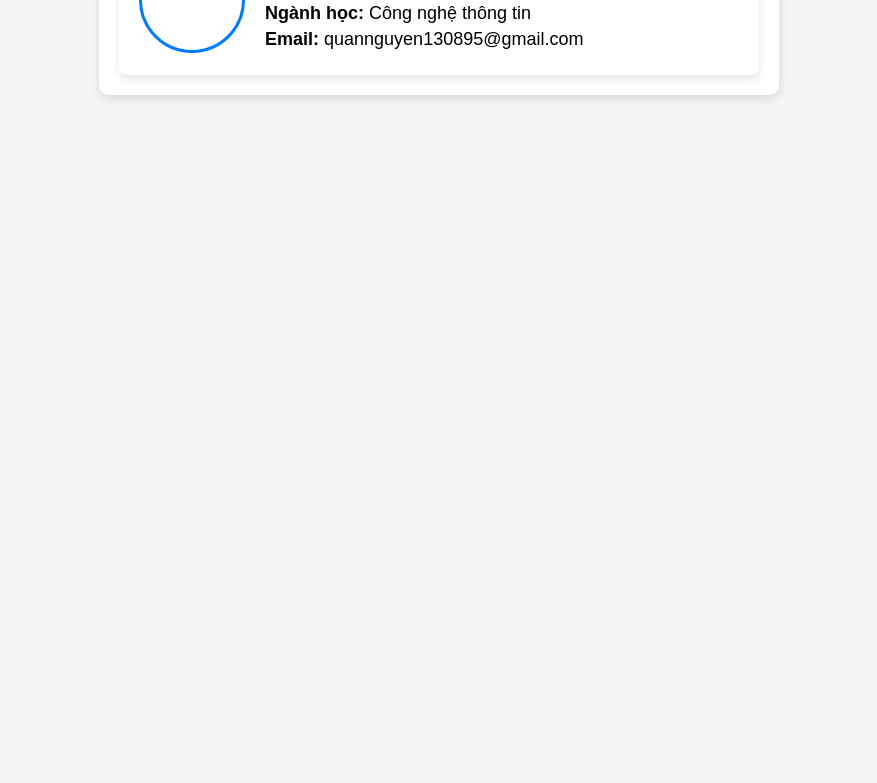
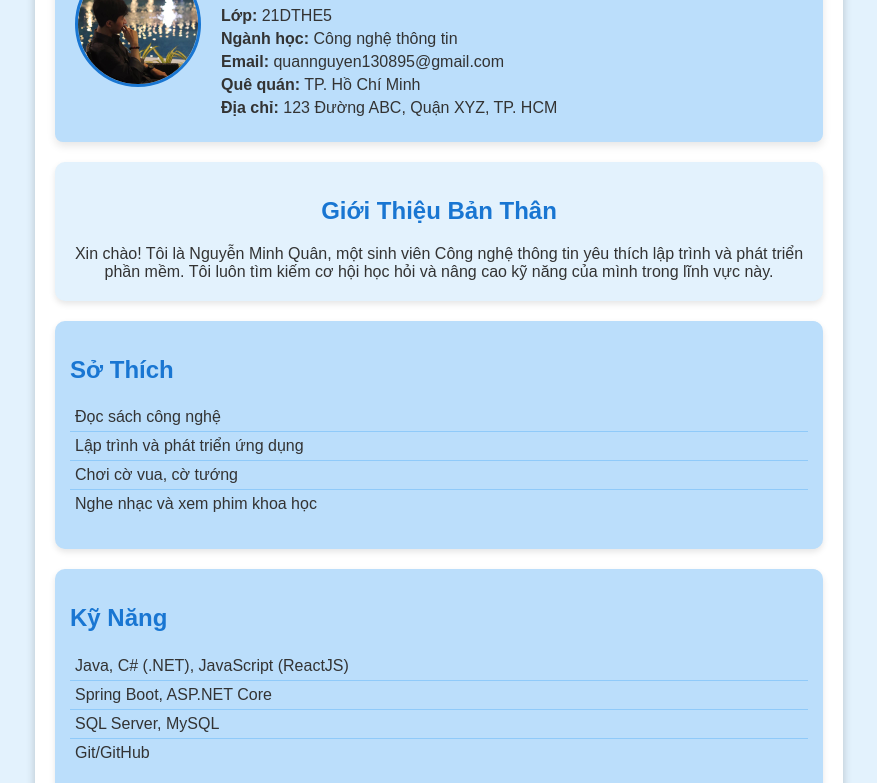
Before and after one commit to MinhQuannekk/NguyenMinhQuan.github.io, a plain HTML site: page index.html in a window 1280 px wide. Shown: the part 224-1007 px from the top of the page, without its empty margins (201-1078 px from the left). Before the commit the page ends 800 px from the top, so only its background shows below. Drawn offline with Linux system fonts and the light colour scheme.

Commit message:
Edit profile

```diff
--- a/index.html
+++ b/index.html
@@ -3,20 +3,60 @@
 <head>
     <meta charset="UTF-8">
     <meta name="viewport" content="width=device-width, initial-scale=1.0">
-    <title>Thông Tin Sinh Viên</title>
+    <title>Hồ Sơ Cá Nhân - Nguyễn Minh Quân</title>
     <link rel="stylesheet" href="style.css">
 </head>
 <body>
     <div class="container">
-        <h1>Thông Tin Sinh Viên</h1>
-        <div class="student-card">
-            <img src="avatar.png" alt="Ảnh đại diện">
+        <h1>Hồ Sơ Cá Nhân</h1>
+        <div class="profile-card">
+            <img src="quanna.jpg" alt="Ảnh đại diện">
             <div class="info">
-                <p><strong>Họ và Tên:</strong> Nguyễn Minh Quân</p>
+                <h2>Nguyễn Minh Quân</h2>
                 <p><strong>MSSV:</strong> 2180609107</p>
+                <p><strong>Lớp:</strong> 21DTHE5</p>
                 <p><strong>Ngành học:</strong> Công nghệ thông tin</p>
                 <p><strong>Email:</strong> quannguyen130895@gmail.com</p>
+                <p><strong>Quê quán:</strong> TP. Hồ Chí Minh</p>
+                <p><strong>Địa chỉ:</strong> 123 Đường ABC, Quận XYZ, TP. HCM</p>
             </div>
+        </div>
+
+        <div class="about">
+            <h2>Giới Thiệu Bản Thân</h2>
+            <p>
+                Xin chào! Tôi là Nguyễn Minh Quân, một sinh viên Công nghệ thông tin yêu thích lập trình
+                và phát triển phần mềm. Tôi luôn tìm kiếm cơ hội học hỏi và nâng cao kỹ năng của mình trong lĩnh vực này.
+            </p>
+        </div>
+
+        <div class="section">
+            <h2>Sở Thích</h2>
+            <ul>
+                <li>Đọc sách công nghệ</li>
+                <li>Lập trình và phát triển ứng dụng</li>
+                <li>Chơi cờ vua, cờ tướng</li>
+                <li>Nghe nhạc và xem phim khoa học</li>
+            </ul>
+        </div>
+
+        <div class="section">
+            <h2>Kỹ Năng</h2>
+            <ul>
+                <li>Java, C# (.NET), JavaScript (ReactJS)</li>
+                <li>Spring Boot, ASP.NET Core</li>
+                <li>SQL Server, MySQL</li>
+                <li>Git/GitHub</li>
+            </ul>
+        </div>
+
+        <div class="section">
+            <h2>Dự Án</h2>
+            <ul>
+                <li><strong>Hệ thống quản lý rạp phim (Panda Cinemax)</strong> - Spring Boot, Thymeleaf</li>
+                <li><strong>Game cờ tướng trực tuyến</strong> - ReactJS, ASP.NET Core, SignalR</li>
+                <li><strong>Website bán hàng trực tuyến</strong> - ReactJS, .NET Core</li>
+            </ul>
         </div>
     </div>
 </body>
--- a/style.css
+++ b/style.css
@@ -1,51 +1,106 @@
+/* Cấu hình chung */
 body {
-    font-family: Arial, sans-serif;
-    background-color: #f4f4f4;
+    font-family: 'Arial', sans-serif;
+    background-color: #E3F2FD;
+    /* Xanh dương nhạt */
+    color: #333;
     text-align: center;
     margin: 0;
     padding: 0;
 }
 
+/* Container chính */
 .container {
-    width: 50%;
-    margin: 50px auto;
+    width: 60%;
+    margin: 30px auto;
     background: white;
     padding: 20px;
     border-radius: 10px;
-    box-shadow: 0px 4px 10px rgba(0, 0, 0, 0.1);
+    box-shadow: 0px 4px 10px rgba(0, 0, 0, 0.2);
 }
 
-h1 {
-    color: #333;
+/* Tiêu đề */
+h1,
+h2 {
+    color: #1976D2;
+    /* Xanh dương đậm */
 }
 
-.student-card {
+/* Hồ sơ cá nhân */
+.profile-card {
     display: flex;
     align-items: center;
     padding: 20px;
     border-radius: 8px;
-    background: #ffffff;
+    background: #BBDEFB;
+    /* Xanh dương nhạt */
     box-shadow: 0px 4px 8px rgba(0, 0, 0, 0.1);
     transition: transform 0.3s ease-in-out;
 }
 
-.student-card:hover {
+.profile-card:hover {
     transform: scale(1.05);
 }
 
-.student-card img {
-    width: 100px;
-    height: 100px;
+/* Ảnh đại diện */
+.profile-card img {
+    width: 120px;
+    height: 120px;
     border-radius: 50%;
     margin-right: 20px;
-    border: 3px solid #007bff;
+    border: 3px solid #1976D2;
 }
 
+/* Thông tin cá nhân */
 .info {
     text-align: left;
 }
 
+.info h2 {
+    margin-bottom: 10px;
+}
+
 p {
-    font-size: 18px;
+    font-size: 16px;
     margin: 5px 0;
 }
+
+/* Phần giới thiệu */
+.about {
+    background-color: #E3F2FD;
+    padding: 15px;
+    border-radius: 10px;
+    margin-top: 20px;
+    box-shadow: 0px 3px 6px rgba(0, 0, 0, 0.1);
+}
+
+/* Các phần khác */
+.section {
+    margin-top: 20px;
+    text-align: left;
+    padding: 15px;
+    border-radius: 10px;
+    background: #BBDEFB;
+    box-shadow: 0px 3px 6px rgba(0, 0, 0, 0.1);
+}
+
+.section ul {
+    list-style-type: none;
+    padding: 0;
+}
+
+.section li {
+    font-size: 16px;
+    padding: 5px;
+    border-bottom: 1px solid #90CAF9;
+}
+
+.section li:last-child {
+    border-bottom: none;
+}
+
+/* Hiệu ứng khi rê chuột */
+.section:hover {
+    background: #90CAF9;
+    transition: 0.3s;
+}
```
Also changed, not shown: quanna.jpg (added).
